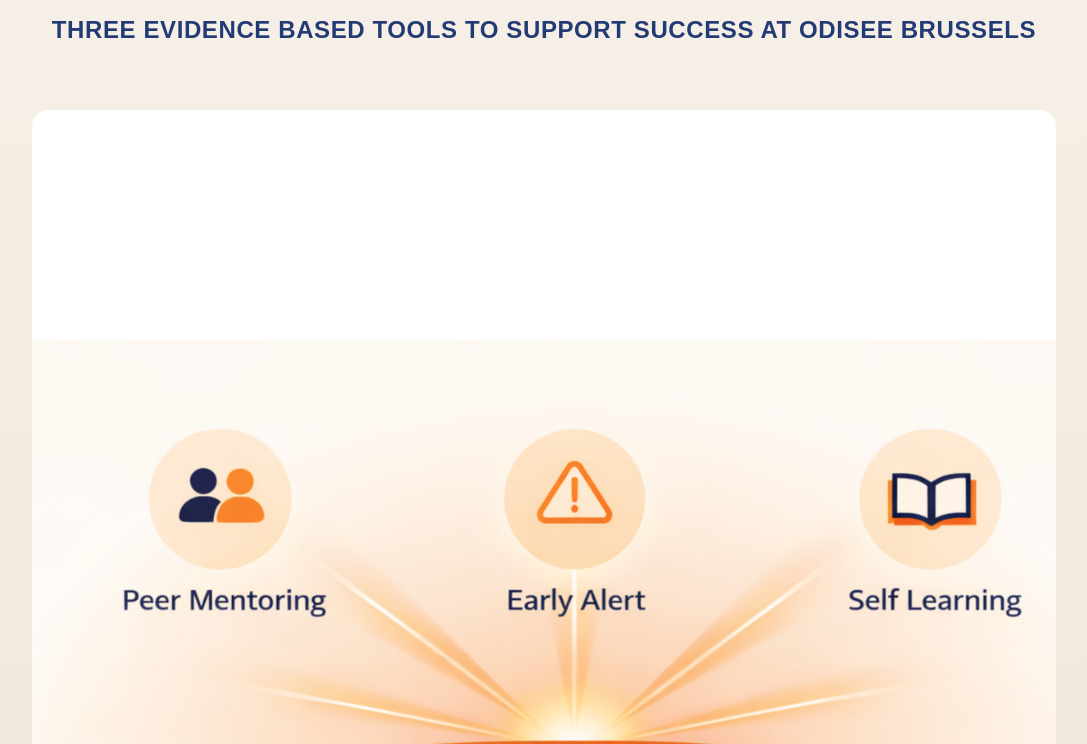
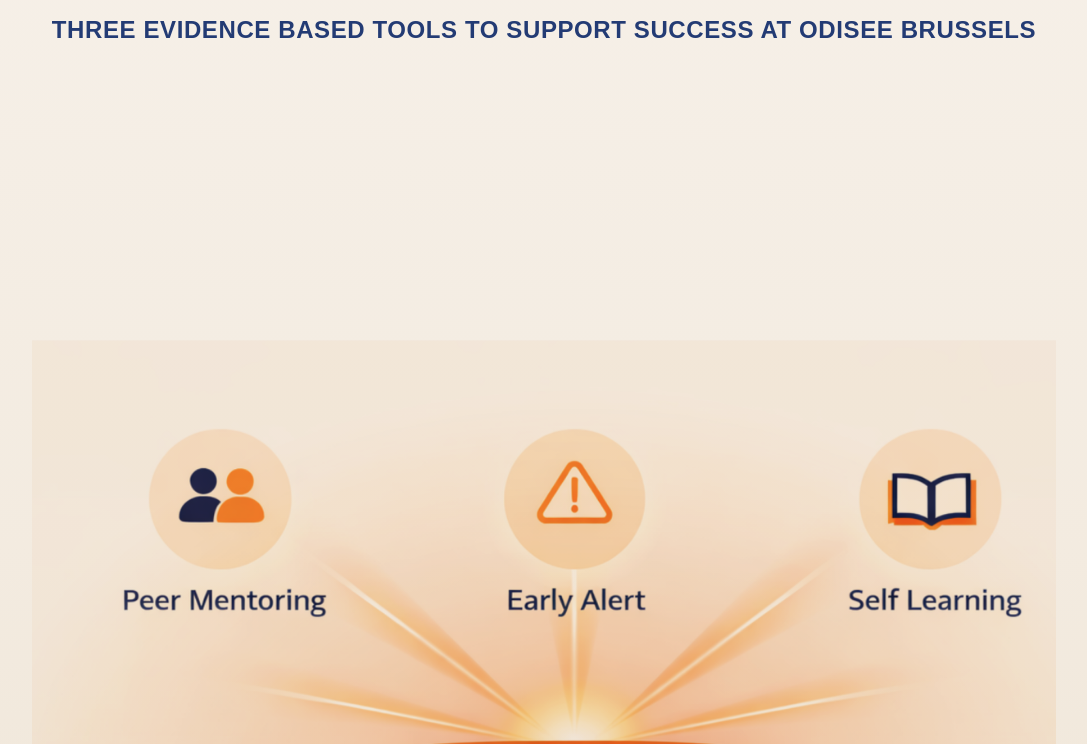
Before and after one commit to ChithraRaniJayaraman/odisee-student-progression, a React (Vite) app: page /#/ in a window 1280 px wide. Shown: the part 619-1363 px from the top of the page, without its empty margins (96-1183 px from the left). Built offline with nearby package versions, Linux system fonts and the light colour scheme.

Commit message:
Remove white-square effect around hero image

```diff
--- a/src/pages/Home.jsx
+++ b/src/pages/Home.jsx
@@ -31,11 +31,11 @@
 
           <div className="mt-12 sm:mt-16 flex justify-center">
             {/* Use the full image with a soft beige tone to match page palette */}
-            <div className="w-full max-w-7xl overflow-hidden rounded-2xl">
+            <div className="w-full max-w-7xl">
               <img
                 src={bridgeHero}
                 alt="Bridge illustration with three support pillars and student success tools"
-                className="block h-auto w-full object-contain"
+                className="block h-auto w-full object-contain mix-blend-multiply"
               />
             </div>
           </div>
```
